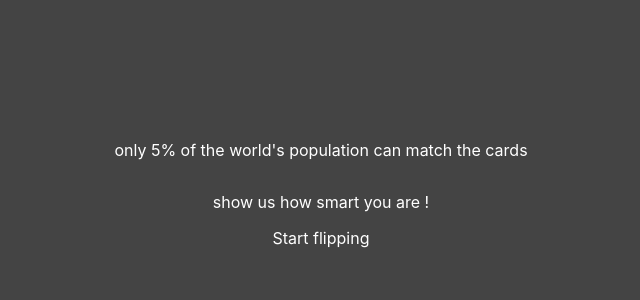
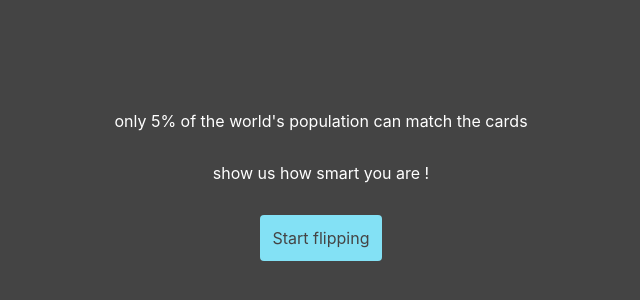
Before and after one commit to bayan-404/memory-cards, a Next.js app: page / in a window 1280 px wide. Shown: the part 214-514 px from the top of the page, without its empty margins (319-959 px from the left). Built offline with nearby package versions, Linux system fonts and the light colour scheme.

Commit message:
style the button and remove the default unused calsses

```diff
--- a/styles/globals.css
+++ b/styles/globals.css
@@ -12,17 +12,19 @@ body {
   justify-content: center;
   height: 100%;
 }
+.button {
+  background-color: #83e1f5;
+  border-radius: 4px;
+  padding: 13px;
+  margin: 1em;
+}
+.start {
+  text-decoration: none;
+  color: #444444;
+}
 .center {
   display: flex;
   justify-content: center;
   align-items: center;
   flex-direction: column;
 }
-a {
-  color: inherit;
-  text-decoration: none;
-}
-
-* {
-  box-sizing: border-box;
-}
```
